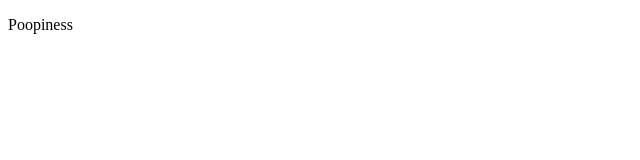
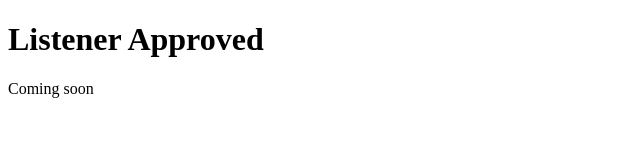
Before and after one commit to ListenerApproved/listenerapproved.github.com, a plain HTML site: page index.html in a window 1280 px wide. Shown: the whole page, without its empty margins (0-640 px from the left). Drawn offline with Linux system fonts and the light colour scheme.

Commit message:
no more poopiness

```diff
--- a/index.html
+++ b/index.html
@@ -6,6 +6,7 @@
 		<meta name="generator" content="Geany 0.20" />
 	</head>
 	<body>
-		<p>Poopiness</p>
+		<h1>Listener Approved</h1>
+		<p>Coming soon</p>
 	</body>
 </html>
```
